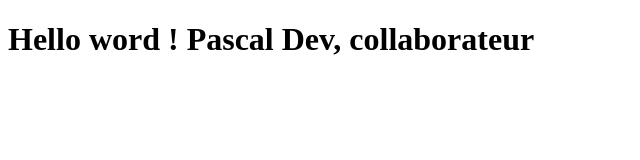
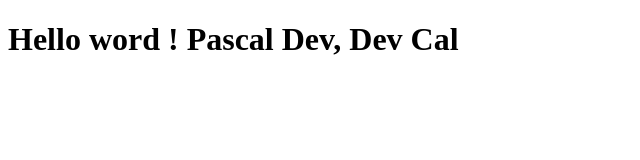
Before and after one commit to pascal205/git-test, a plain HTML site: page index.html in a window 1280 px wide. Shown: the whole page, without its empty margins (0-640 px from the left). Drawn offline with Linux system fonts and the light colour scheme.

Commit message:
titre ajouté

```diff
--- a/index.html
+++ b/index.html
@@ -6,6 +6,6 @@
     <title>Document</title>
 </head>
 <body>
-    <h1>Hello word ! Pascal Dev, collaborateur</h1>
+    <h1>Hello word ! Pascal Dev, Dev Cal</h1>
 </body>
 </html>
```
